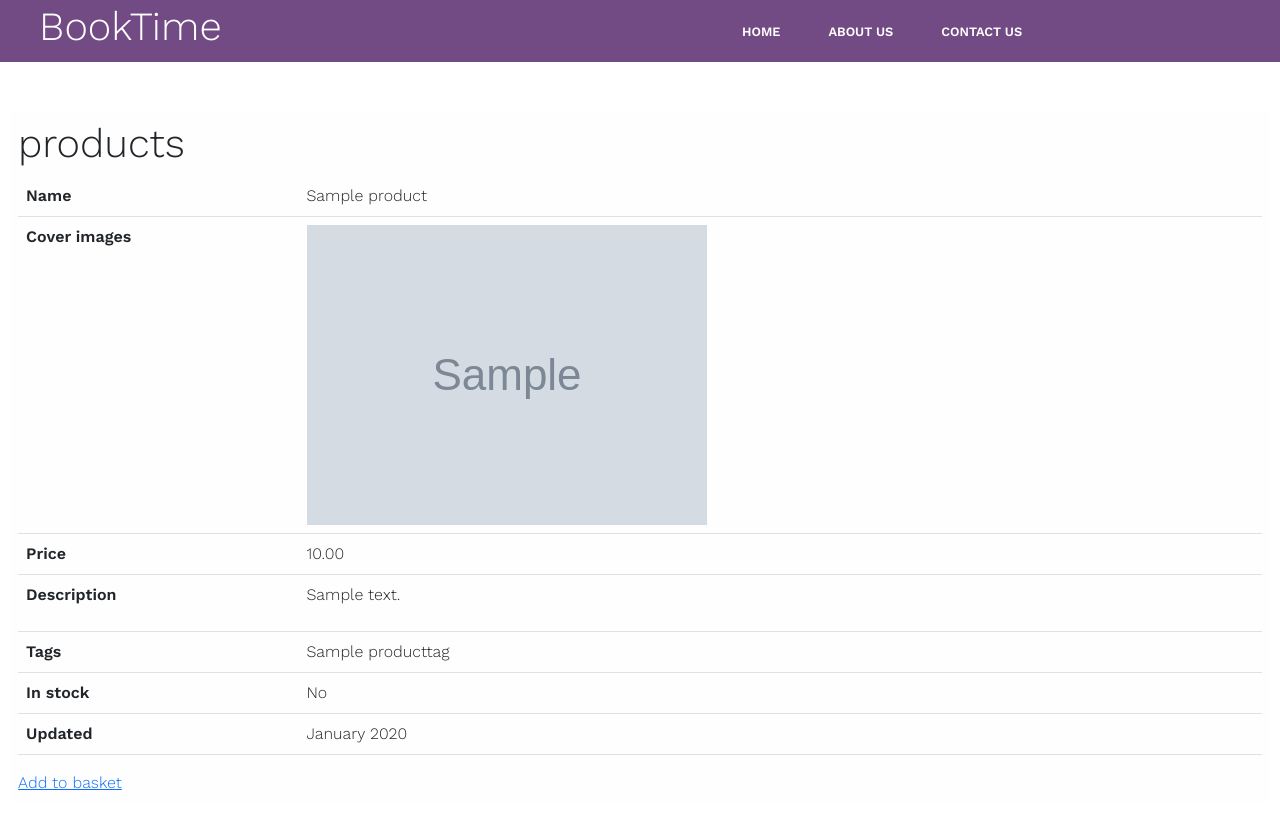
After one commit to blazeMassai/DJ---CHANNELS-FEDERI, a Django app: template 1_PROJECT_BOOK/booktime/main/templates/product_detail.html in a window 1280 px wide. The commit adds this page. Run offline with Django 4.2, Linux system fonts and the light colour scheme; the template is opened without the code that fills it: values that come from a table or form of the project are taken from there, others are empty; tables that the repository leaves empty hold one stand-in row (values such as "Sample post"); grey boxes marked "Sample" are stand-in pictures; some libraries are stand-ins or nearby versions.

Commit message:
page 119 prod detail

```diff
--- a/1_PROJECT_BOOK/booktime/booktime/static/css/main.css
+++ b/1_PROJECT_BOOK/booktime/booktime/static/css/main.css
@@ -94,7 +94,7 @@ header {
   top: 7px;
 }
 
-nav {
+#nav {
   position: absolute;
   text-align: left;
   top: 100%;
@@ -106,18 +106,18 @@ nav {
   transition: transform 400ms ease-in-out;
 }
 
-nav ul {
+#nav ul {
   margin: 0;
   padding: 0;
   list-style: none;
 }
 
-nav li {
+#nav li {
   margin-bottom: 1em;
   margin-left: 1em;
 }
 
-nav a {
+#nav a {
   color: white;
   text-decoration: none;
   font-size: .8rem;
@@ -127,15 +127,15 @@ nav a {
   font-weight: 600;
 }
 
-nav a:hover {
+#nav a:hover {
   color: #DFFF00;
 }
 
-.nav-toggle:checked ~ nav {
+.nav-toggle:checked ~ #nav {
   transform: scale(1,1);
 }
 
-.nav-toggle:checked ~ nav a {
+.nav-toggle:checked ~ #nav a {
   opacity: 1;
   transition: opacity 250ms ease-in-out 250ms;
 }
@@ -158,7 +158,7 @@ nav a:hover {
     color: #fff;
   }
 
-  nav {
+  #nav {
     /* all: unset; this causes issues with Edge, since it's unsupported */
 
     position: relative;
@@ -177,21 +177,21 @@ nav a:hover {
 
   }
 
-  nav ul {
+  #nav ul {
     display: flex;
   }
 
-  nav li {
+  #nav li {
     margin-left: 3em;
     margin-bottom: 0;
   }
 
-  nav a {
+  #nav a {
     opacity: 1;
     position: relative;
   }
 
-  nav a::before {
+  #nav a::before {
     content: '';
     display: block;
     height: 5px;
@@ -204,7 +204,7 @@ nav a:hover {
     transition: transform ease-in-out 250ms;
   }
 
-  nav a:hover::before {
+  #nav a:hover::before {
     transform: scale(1,1);
   }
 }
@@ -247,7 +247,7 @@ article .cont-wrapper {
     color: #fff !important;
   }
 
-  nav li .active {
+  #nav li .active {
     background: #fff !important;
     color: #000 !important;
     padding: 0.5em;
--- a/1_PROJECT_BOOK/booktime/main/templates/partials/_navbar.html
+++ b/1_PROJECT_BOOK/booktime/main/templates/partials/_navbar.html
@@ -4,7 +4,7 @@
 
             <h1 class="logo"><a href="{% url 'home' %}">BookTime</a></h1>
             <input type="checkbox" id="nav-toggle" class="nav-toggle">
-            <nav>
+            <nav id="nav">
               <ul>
 
                 <li>
--- /dev/null
+++ b/1_PROJECT_BOOK/booktime/main/templates/product_detail.html
@@ -0,0 +1,52 @@
+
+{% extends "base.html" %}
+
+{% block title %} {{ object.name }}{% endblock %}
+
+{% block content %}
+   <article>
+       <div class="p-2">
+
+            {#   details #}
+                <h1>products</h1>
+                            <table class="table">
+                                <tr>
+                                    <th>Name</th>
+                                    <td>{{ object.name }}</td>
+                                </tr>
+                                <tr>
+                                    <th>Cover images</th>
+                                    <td>
+                                    {% for image in object.productimage_set.all %}
+                                    <img src="{{ image.thumbnail.url }}" alt="cover"/>
+                                    {% endfor %}
+                                    </td>
+                                </tr>
+                                <tr>
+                                    <th>Price</th>
+                                    <td>{{ object.price }}</td>
+                                </tr>
+                                <tr>
+                                    <th>Description</th>
+                                    <td>{{ object.description|linebreaks }}</td>
+                                </tr>
+                                <tr>
+                                    <th>Tags</th>
+                                    <td>{{ object.tags.all|join:","|default:"No tags available" }}</td>
+                                </tr>
+
+                                <tr>
+                                    <th>In stock</th>
+                                    <td>{{ object.in_stock|yesno|capfirst }}</td>
+                                </tr>
+                                <tr>
+                                    <th>Updated</th>
+                                    <td>{{ object.date_updated|date:"F Y" }}</td>
+                                </tr>
+                            </table>
+                    <a href="{% url "add_to_basket" %}?product_id={{ object.id }}">Add to basket</a>
+            {#   end details #}
+
+       </div>
+   </article>
+{% endblock content %}
--- a/1_PROJECT_BOOK/booktime/main/urls.py
+++ b/1_PROJECT_BOOK/booktime/main/urls.py
@@ -1,11 +1,13 @@
 
 from django.urls import path
-from django.views.generic import TemplateView
+from django.views.generic import TemplateView, DetailView
 from . import views
+from main import models
 
 urlpatterns = [
         path('about-us', TemplateView.as_view(template_name="about_us.html"), name='about-us'),
         path('', TemplateView.as_view(template_name="home.html"), name='home'),
         path("contact-us/",views.ContactUsView.as_view(), name='contact-us'),
         path("products/<slug:tag>/",views.ProductListView.as_view(),name="products"),
+        path("product/<slug:slug>/",DetailView.as_view(model=models.Product),name="product"),
 ]
```
Also changed, not shown: 1_PROJECT_BOOK/booktime/static/css/main.css (+14 -14 lines).
